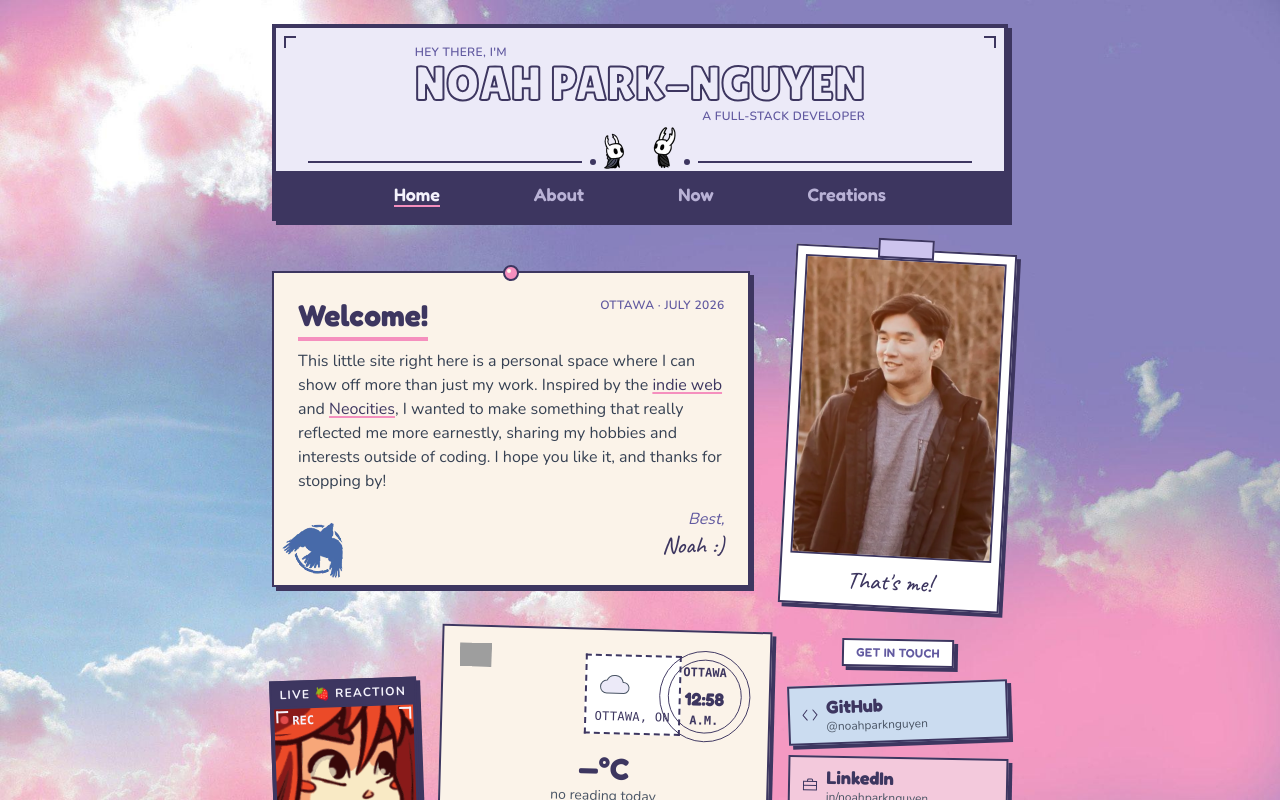
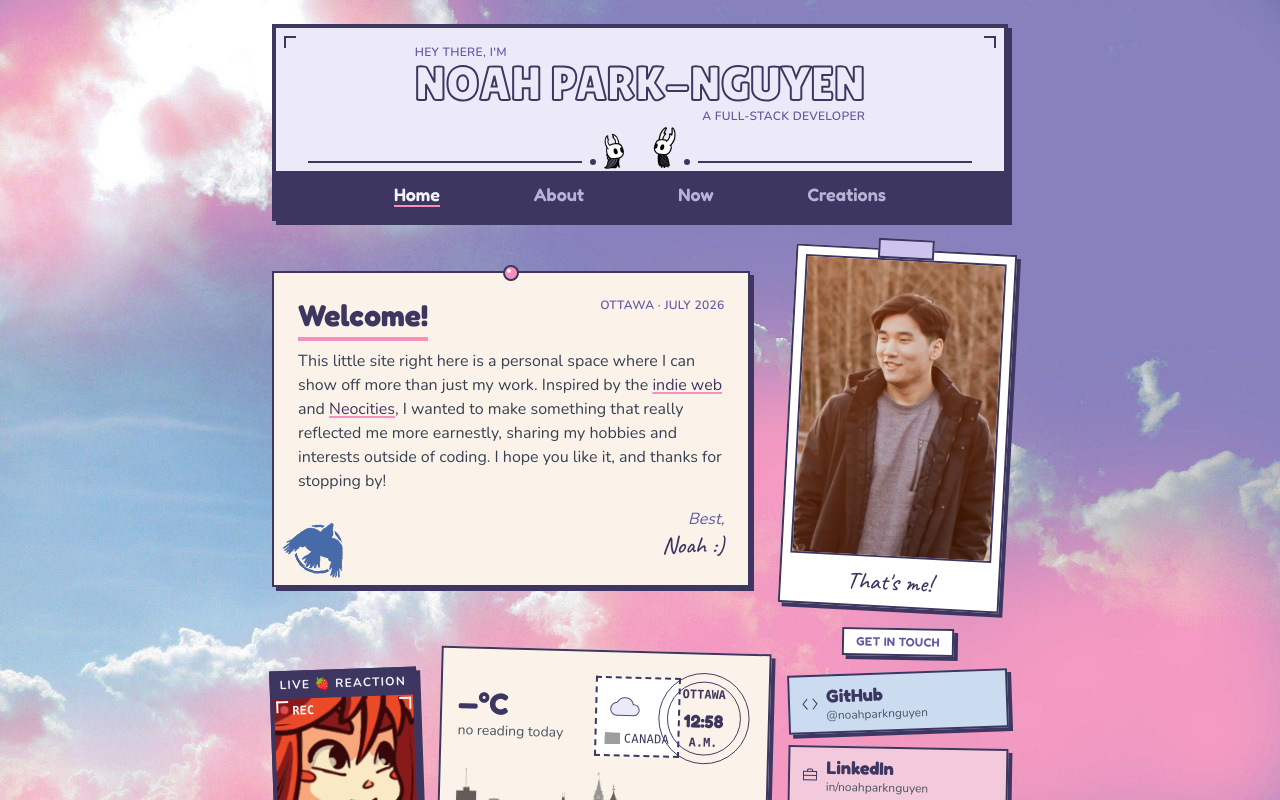
Before and after one commit to noahparknguyen/portfolio, a React (Vite) app: page / in a window 1280 px wide. Shown: the top 800 px of the page. Built offline with nearby package versions, Linux system fonts and the light colour scheme; no server answers; grey boxes are pictures that could not be loaded.

Commit message:
Rebuilt the Weather postcard to follow real postcard anatomy

```diff
--- a/src/components/widgets/WeatherTime.jsx
+++ b/src/components/widgets/WeatherTime.jsx
@@ -213,9 +213,22 @@ function WeatherTime() {
   const [now, setNow] = useState(() => new Date());
   const { weather, loading, error } = useWeather();
 
+  // The clock only renders h:mm, so ticking every second re-rendered this whole
+  // widget (weather SVG included) 59 extra times a minute for a byte-identical
+  // DOM. Align to the minute boundary first, then tick once a minute.
   useEffect(() => {
-    const intervalId = setInterval(() => setNow(new Date()), 1000);
-    return () => clearInterval(intervalId);
+    let intervalId;
+    const timeoutId = setTimeout(
+      () => {
+        setNow(new Date());
+        intervalId = setInterval(() => setNow(new Date()), 60000);
+      },
+      60000 - (Date.now() % 60000),
+    );
+    return () => {
+      clearTimeout(timeoutId);
+      if (intervalId) clearInterval(intervalId);
+    };
   }, []);
 
   const timeParts = new Intl.DateTimeFormat("en-CA", {
@@ -234,26 +247,15 @@ function WeatherTime() {
 
   return (
     <div>
-      <div className="flex items-start justify-between gap-2">
-        <img src={mapleLeaf} alt="" aria-hidden="true" className="h-6 w-auto" />
-        <div className="flex shrink-0 items-center">
-          <div className="border-2 border-dashed border-ink bg-white p-2 text-center">
-            {(weather || empty) && (
-              <WeatherGlyph
-                name={weather ? glyphFor(weather.code, weather.isDay) : "cloud"}
-                muted={empty}
-              />
-            )}
-            <span className="mt-1 block font-mono text-xs tracking-wide text-ink">
-              OTTAWA, ON
-            </span>
-          </div>
-          <Postmark clock={clock} dayPeriod={dayPeriod} />
-        </div>
-      </div>
-      <div className="mt-2 text-center">
+      {/* Real postcard anatomy: message on the LEFT, postage in the TOP-RIGHT
+          corner, and the postmark cancelling the stamp by overlapping it. The
+          stamp carries country + design (never the mailing city — that belongs
+          to the postmark), which is why the maple leaf lives inside it and the
+          caption reads CANADA. */}
+      <div className="flex items-center justify-between gap-2">
+        <div className="min-w-0">
           {loading ? (
-          <div className="flex flex-col items-center gap-1" aria-hidden="true">
+            <div className="flex flex-col gap-1" aria-hidden="true">
               <div className="h-9 w-20 animate-pulse bg-primary-soft" />
               <div className="h-4 w-24 animate-pulse bg-primary-soft" />
             </div>
@@ -273,6 +275,32 @@ function WeatherTime() {
             </>
           )}
         </div>
+
+        <div className="flex shrink-0 items-center">
+          <div className="border-2 border-dashed border-ink bg-white p-2 text-center">
+            {(weather || empty) && (
+              <WeatherGlyph
+                name={weather ? glyphFor(weather.code, weather.isDay) : "cloud"}
+                muted={empty}
+              />
+            )}
+            <span className="mt-1 flex items-center justify-center gap-1 font-mono text-xs tracking-wide text-ink">
+              <img
+                src={mapleLeaf}
+                alt=""
+                aria-hidden="true"
+                className="h-3 w-auto"
+              />
+              CANADA
+            </span>
+          </div>
+          <Postmark clock={clock} dayPeriod={dayPeriod} />
+        </div>
+      </div>
+      {/* Full-bleed skyline. The negative margins are tied to the wrapper's
+          `p-4` in Home.jsx — Weather is deliberately exempt from the
+          `p-4 md:p-6` text-density rule, so this stays correct at every width.
+          If that padding ever changes, these values must change with it. */}
       <img
         src={ottawaSkyline}
         alt=""
```
Lines whose indentation alone changed are shown as unchanged.
